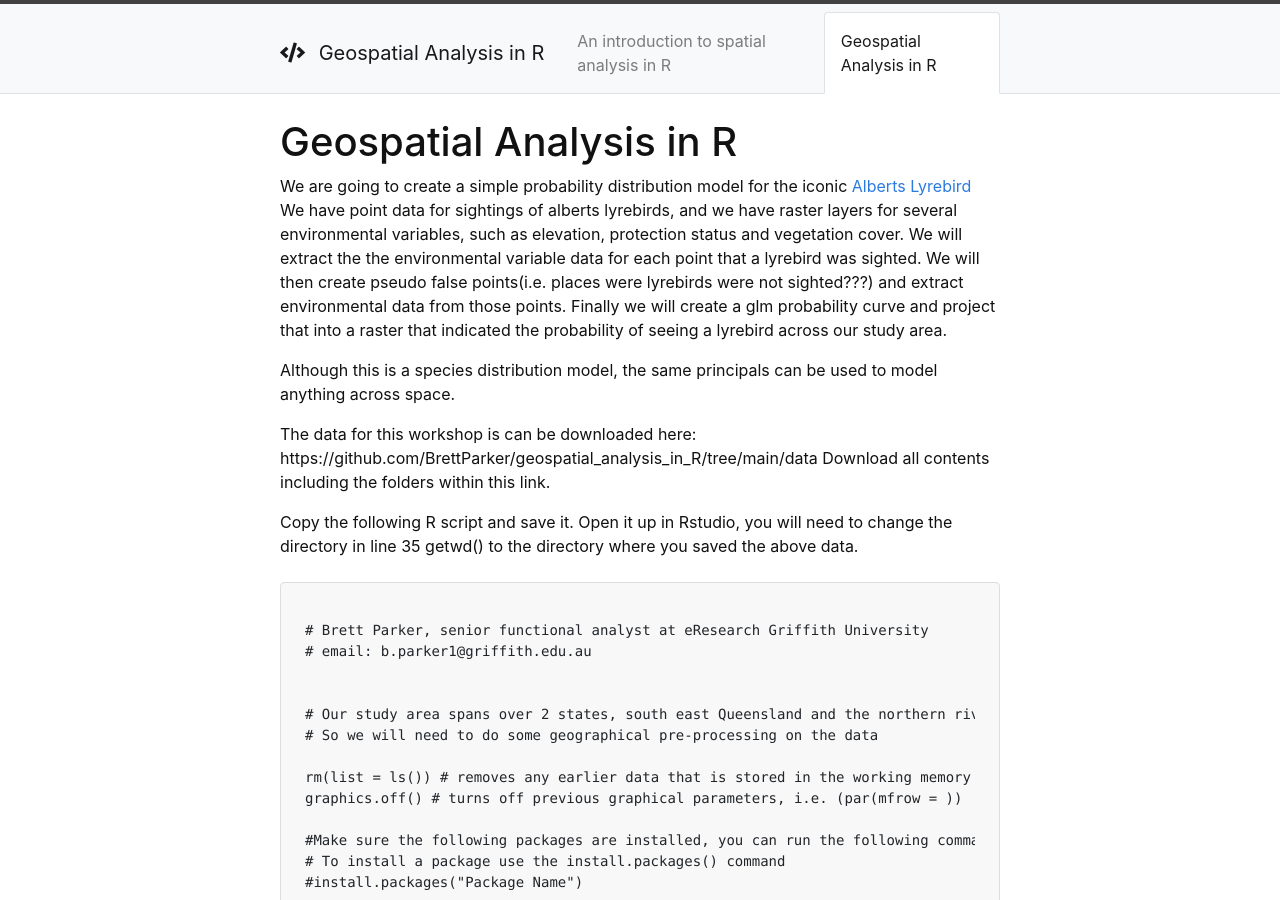
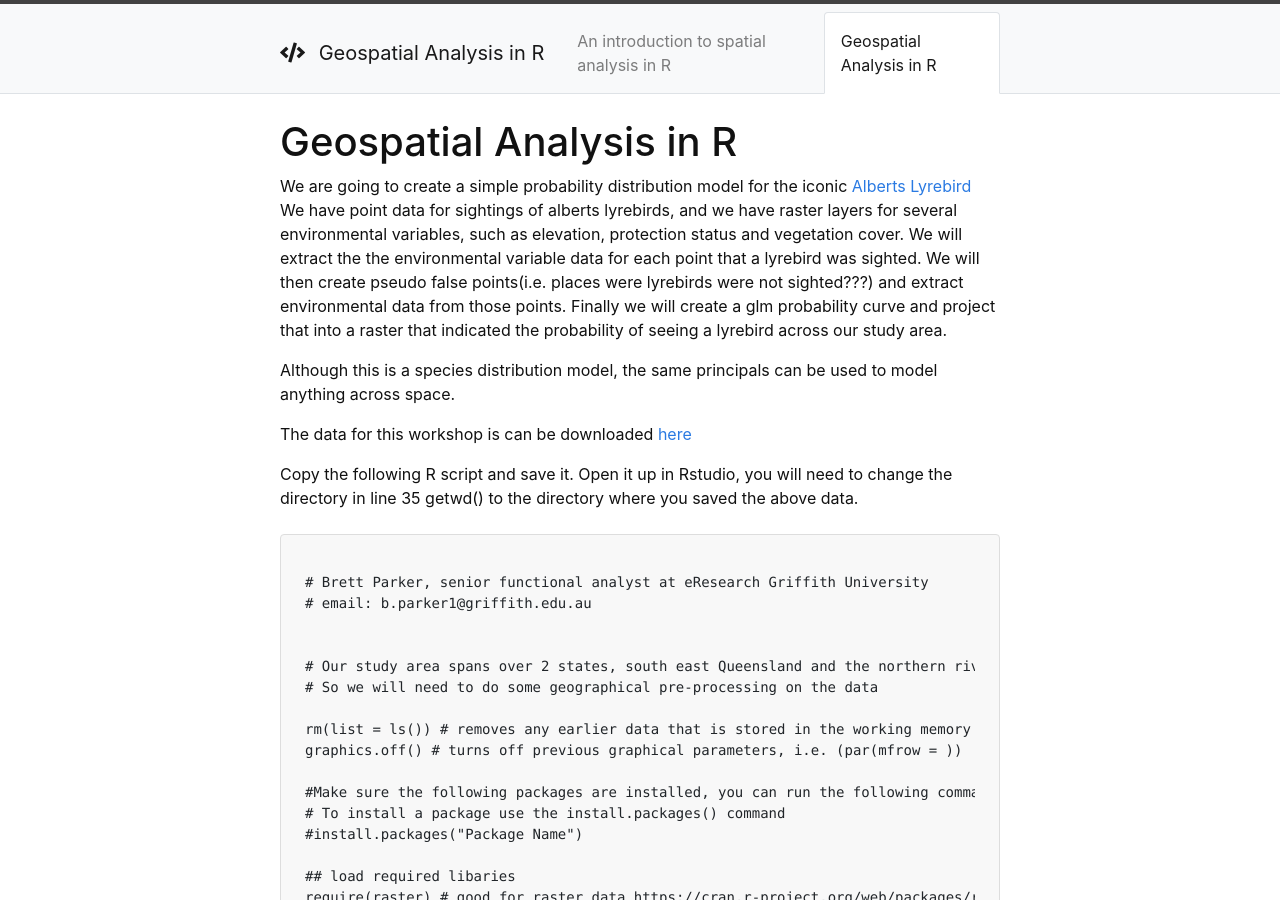
Before and after one commit to gu-eresearch/RgeospatialWorkshop, a Jekyll site: the page built from content/1-intro.md, in a window 1280 px wide and 900 px high. Built offline with Jekyll 4.4.1, drawn with Linux system fonts in a browser that asks for light colours.

Commit message:
added download link

```diff
--- a/content/1-intro.md
+++ b/content/1-intro.md
@@ -11,7 +11,7 @@ Finally we will create a glm probability curve and project that into a raster th
 
 Although this is a species distribution model, the same principals can be used to model anything across space.
 
-The data for this workshop is can be downloaded here: https://github.com/BrettParker/geospatial_analysis_in_R/tree/main/data Download all contents including the folders within this link.
+The data for this workshop is can be downloaded <a href='https://downgit.github.io/#/home?url=https://github.com/gu-eresearch/RgeospatialWorkshop/blob/main/data/data.zip' target='_blank'> here</a>
 
 Copy the following R script and save it. Open it up in Rstudio, you will need to change the directory in line 35 getwd() to the directory where you saved the above data.
 
```
Also changed, not shown: content/0-prep.md (+1 -1 lines).
